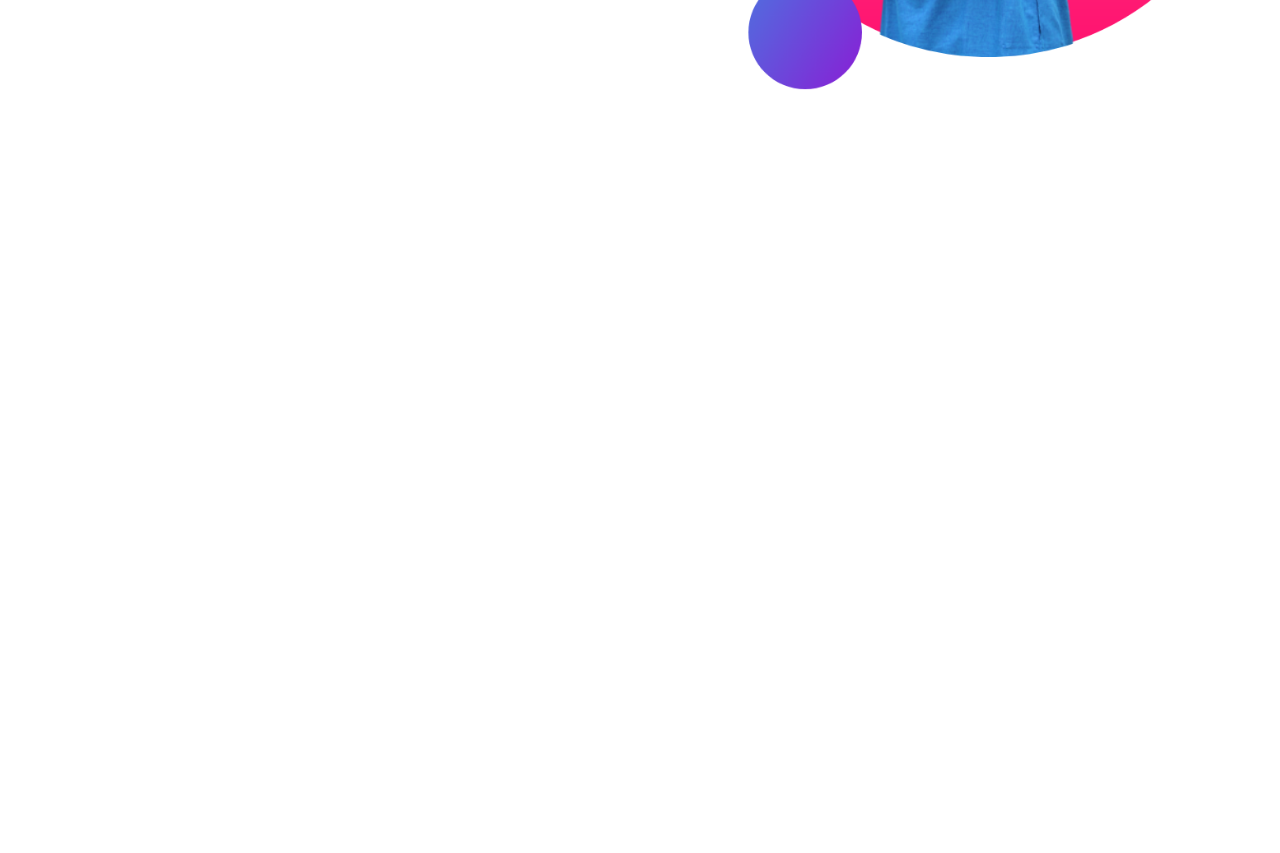
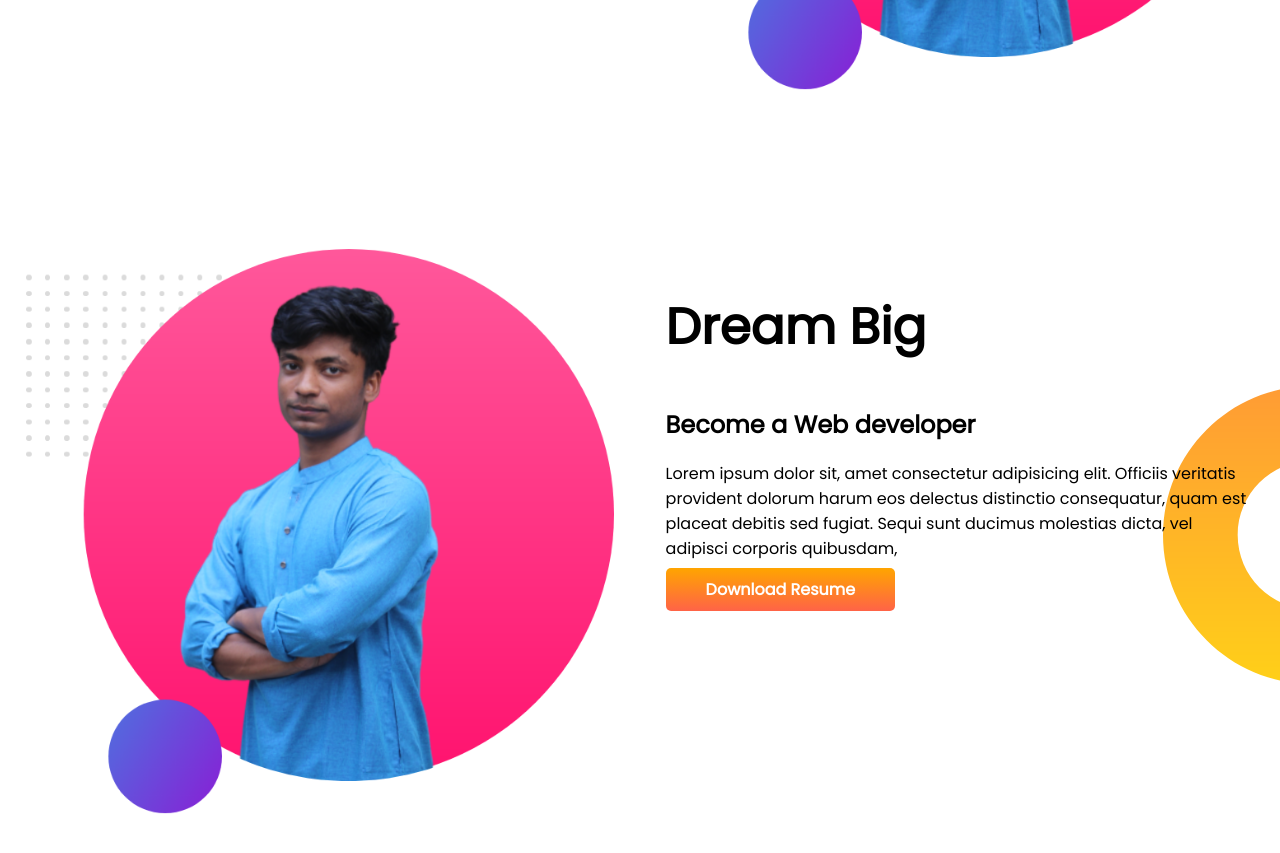
Before and after one commit to hasanmehedi44/restart__practice__developer_portfolio, a plain HTML site: page index.html in a window 1280 px wide. Shown: the part 501-1354 px from the top of the page. Before the commit the page ends 800 px from the top, so only its background shows below. Drawn offline with Linux system fonts and the light colour scheme.

Commit message:
dream section added

```diff
--- a/index.html
+++ b/index.html
@@ -16,6 +16,7 @@
 </head>
 <body>
 
+   <!-- Welcome Section -->
    <section class="top-banner">
       <div class="half-width">
          <h1>Welcome to</h1>
@@ -30,5 +31,19 @@
       </div>
    </section>
 
+
+   <!-- Big Dream Section -->
+   <section class="dream-big">
+      <div class="half-width">
+         <img src="img/personal__image/my-bg2.png" alt="">
+      </div>
+      <div class="half-width">
+         <h1>Dream Big</h1>
+         <h2>Become a Web developer</h2>
+         <p>Lorem ipsum dolor sit, amet consectetur adipisicing elit. Officiis veritatis provident dolorum harum eos delectus distinctio consequatur, quam est placeat debitis sed fugiat. Sequi sunt ducimus molestias dicta, vel adipisci corporis quibusdam,</p>
+         <a class="link-button" target="_blank" href="https://github.com/hasanmehedi44">Download Resume</a>
+      </div>
+   </section>
+
 </body>
 </html>
--- a/style.css
+++ b/style.css
@@ -14,6 +14,7 @@ h1 {
 
 section {
     display: flex;
+    margin-bottom: 100px;
 }
 
 .half-width {
@@ -37,3 +38,9 @@ section {
     background-image: url(img/images/top-banner.png);
     background-repeat: no-repeat;
 }
+
+.dream-big {
+    background-image: url(img/images/dream-bg.png);
+    background-repeat: no-repeat;
+    background-position: right;
+}
```
Also changed, not shown: img/personal__image/C360_2019-02-12-20-45-21-602-removebg-preview.png (added), img/personal__image/ripon__mehedi-removebg-preview.png (added).
